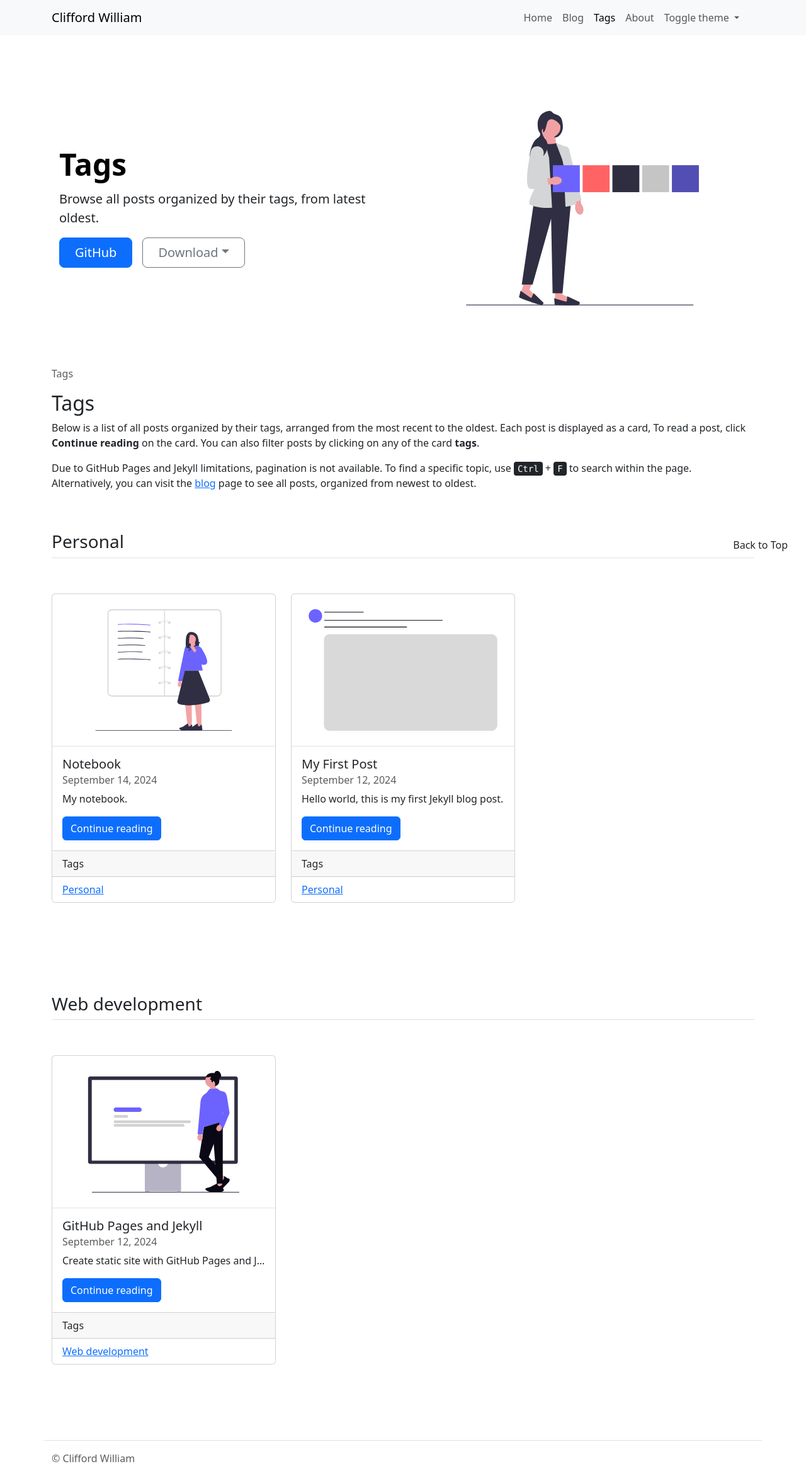
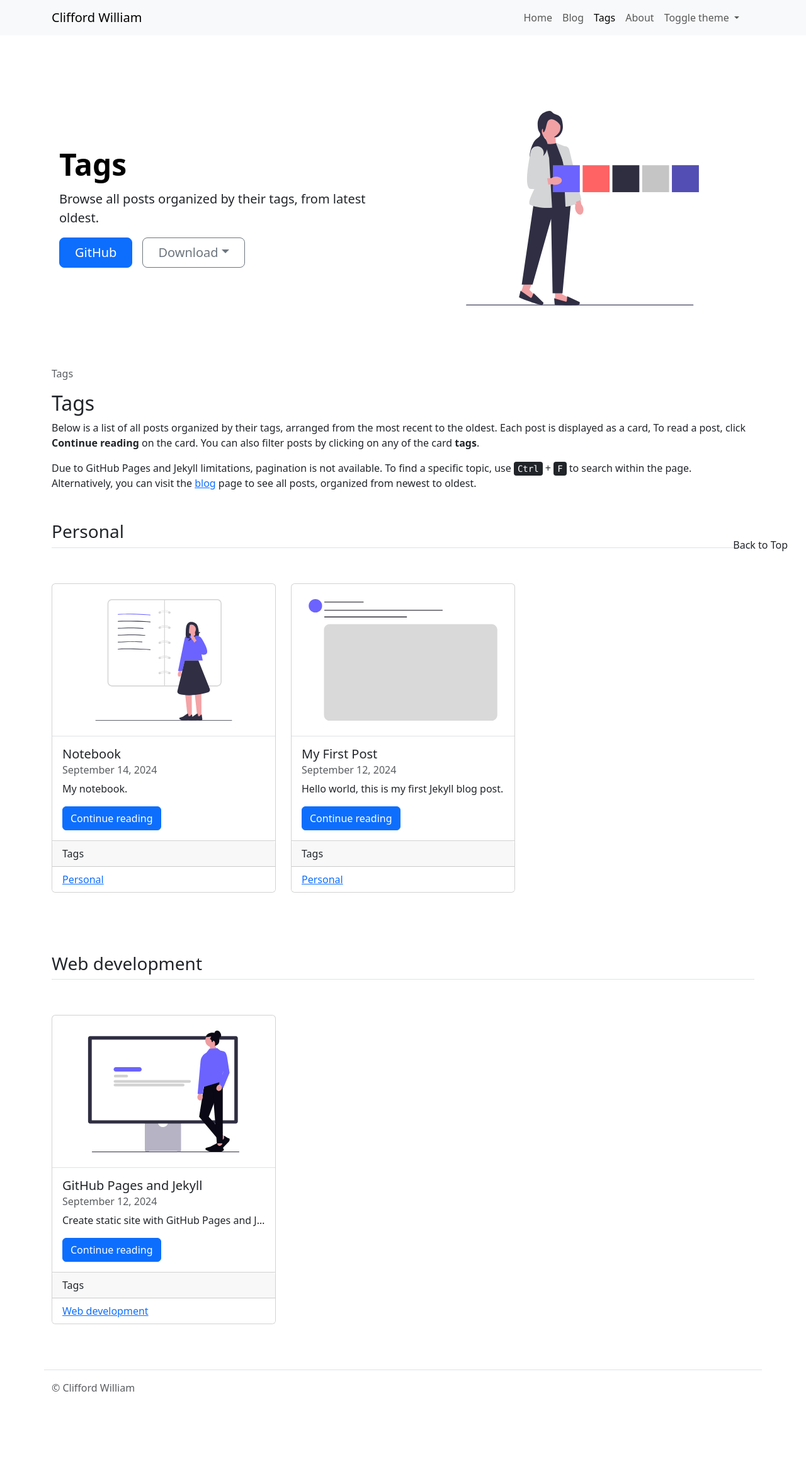
Before and after one commit to cliffordwilliam/my_archive, a Jekyll site: the page built from tags.md, in a window 1280 px wide. Shown: the whole page at 63% size. Built offline with Jekyll 4.4.1, drawn with Linux system fonts in a browser that asks for light colours; after the commit the page ends 2231 px from its top, so only the background shows below that.

Commit message:
update content

```diff
--- a/tags.md
+++ b/tags.md
@@ -11,12 +11,10 @@ Below is a list of all posts organized by their tags, arranged from the most rec
 Due to GitHub Pages and Jekyll limitations, pagination is not available. To find a specific topic, use <kbd>Ctrl</kbd> + <kbd>F</kbd> to search within the page. Alternatively, you can visit the [blog]({{ site.baseurl }}{% link blog.md %}) page to see all posts, organized from newest to oldest.
 
 {% for tag in site.tags %}
-  <div class="py-5">
-    <h3 id="{{ tag[0] | slugize }}" class="pb-2 border-bottom mt-0">{{ tag[0] }}</h3>
-    <div class="row row-cols-1 row-cols-md-3 g-4 py-5">
-      {% for post in tag[1] %}
-      {% include card.html post=post %}
-      {% endfor %}
-    </div>
+  <h3 id="{{ tag[0] | slugize }}" class="pb-2 border-bottom">{{ tag[0] }}</h3>
+  <div class="row row-cols-1 row-cols-md-3 g-4 py-5">
+    {% for post in tag[1] %}
+    {% include card.html post=post %}
+    {% endfor %}
   </div>
 {% endfor %}
```
